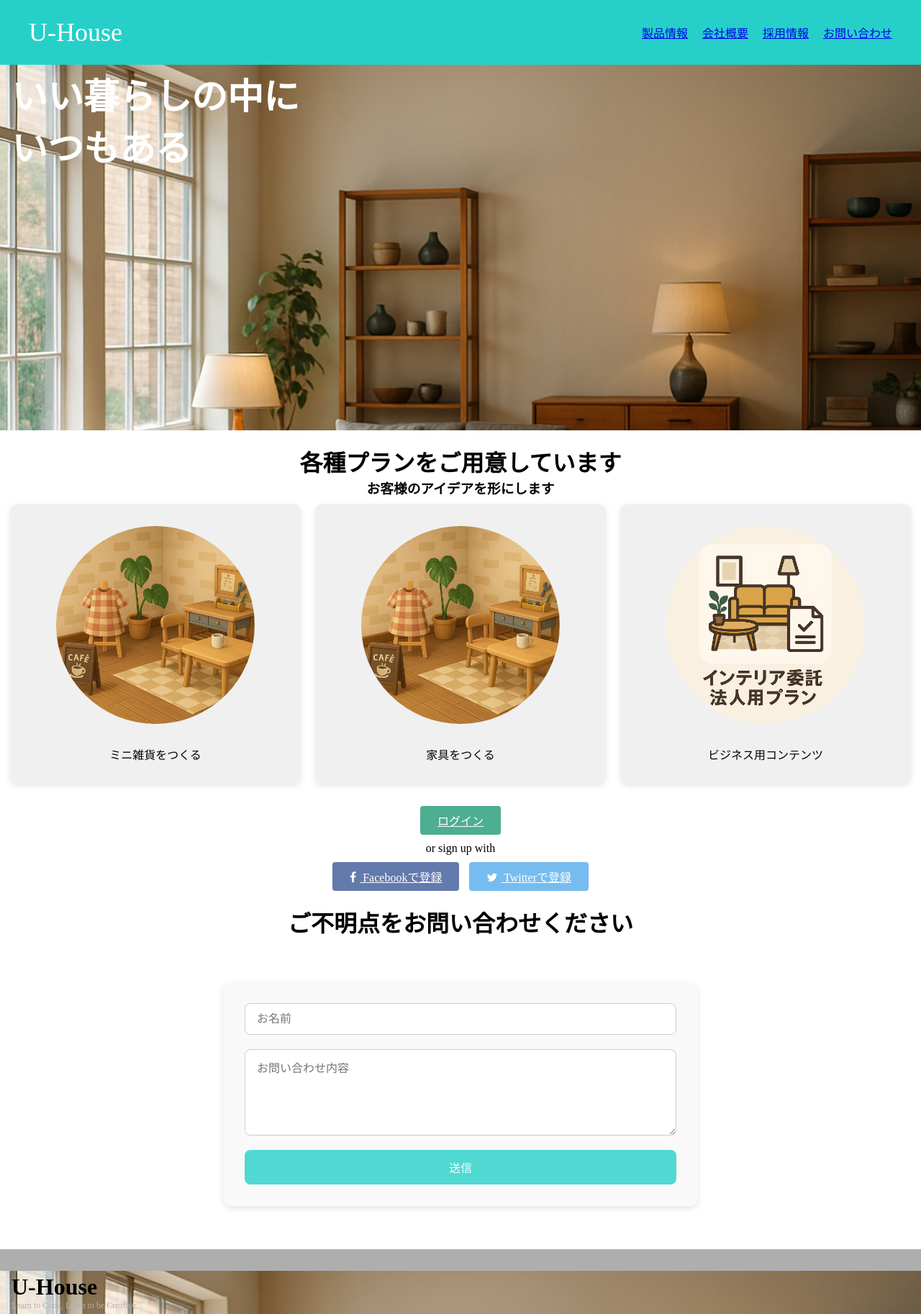
After one commit to moemoehyun/codespaces-blank, a PHP site: page /index.php in a window 1280 px wide. The commit adds this page. Shown: the whole page at 72% size. Run offline with PHP 8.4, Linux system fonts and the light colour scheme; some libraries are stand-ins or nearby versions.

```diff
--- a/css/style.css
+++ b/css/style.css
@@ -161,7 +161,7 @@ li {
   }
 
 
-  .cantact-field {
+  .post {
     max-width: 600px;
     margin: 60px auto;
     padding: 30px;
@@ -173,8 +173,8 @@ li {
     gap: 20px;
   }
 
-  .cantact-field input[type="text"],
-  .cantact-field textarea {
+  .post input,
+  .post textarea {
     padding: 12px 16px;
     border: 1px solid #ccc;
     border-radius: 8px;
@@ -184,11 +184,11 @@ li {
     box-sizing: border-box;
   }
 
-  .cantact-field textarea {
+  .post textarea {
     min-height: 120px;
   }
 
-  .cantact-field .btn {
+  .post .btn {
     background-color: #26d0c9;
     color: white;
     border: none;
@@ -199,7 +199,7 @@ li {
     transition: background-color 0.3s ease;
   }
 
-  .cantact-field .btn:hover {
+  .post .btn:hover {
     background-color: #1bb3ad;
   }
 
--- /dev/null
+++ b/header.php
@@ -0,0 +1,22 @@
+<!DOCTYPE html>
+<html lang="ja">
+<head>
+     <meta charset="UTF-8">
+     <meta http-equiv="X-UA-Compatible" content="IE=edge">
+     <meta name="viewport" content="width=device-width, initial-scale=1.0">
+     <link rel="stylesheet" href="css/style.css">
+     <link rel="stylesheet" href="https://maxcdn.bootstrapcdn.com/font-awesome/4.3.0/css/font-awesome.min.css">
+</head>
+
+<div class="header">
+      <div class="header-logo">U-House</div>
+      <div class="header-list">
+        <ul>
+
+          <li><a href="#">製品情報</a></li>
+          <li><a href="#">会社概要</a></li>
+          <li><a href="#">採用情報</a></li>
+          <li><a href="#">お問い合わせ</a></li>
+        </ul>
+      </div>
+    </div>
--- a/index.html
+++ b/index.php
@@ -9,16 +9,8 @@
      <title>Document</title>
 </head>
 <body>
-     <div class="header">
-      <div class="header-logo">U-House</div>
-      <div class="header-list">
-        <ul>
-          <li>製品情報</li>
-          <li>会社概要</li>
-          <li>お問い合わせ</li>
-        </ul>
-      </div>
-    </div>
+     <?php include 'header.php'; ?>
+
      <div class="container">
           <div class="home">
                <h3>いい暮らしの中に<br>いつもある</h3>
@@ -46,7 +38,7 @@
      </div>
 
      <div class="btn-wrapper">
-          <a href="#" class="btn signup">新規登録はこちら</a>
+          <a href="login.php" class="btn signup">ログイン</a>
           <p>or sign up with</p>
           <a href="#" class="btn facebook">
           <!-- ここに<span>タグを追加しましょう -->
@@ -64,7 +56,7 @@
           <h1>ご不明点をお問い合わせください</h1>
      </div>
 
-     <div class="cantact-field">
+     <div class="post">
           <input type="text" placeholder="お名前">
           <textarea placeholder="お問い合わせ内容"></textarea>
           <input class="btn" type="submit" value="送信">
```
Also changed, not shown: login.php (+22 -5 lines), register.php (+18 -9 lines).
